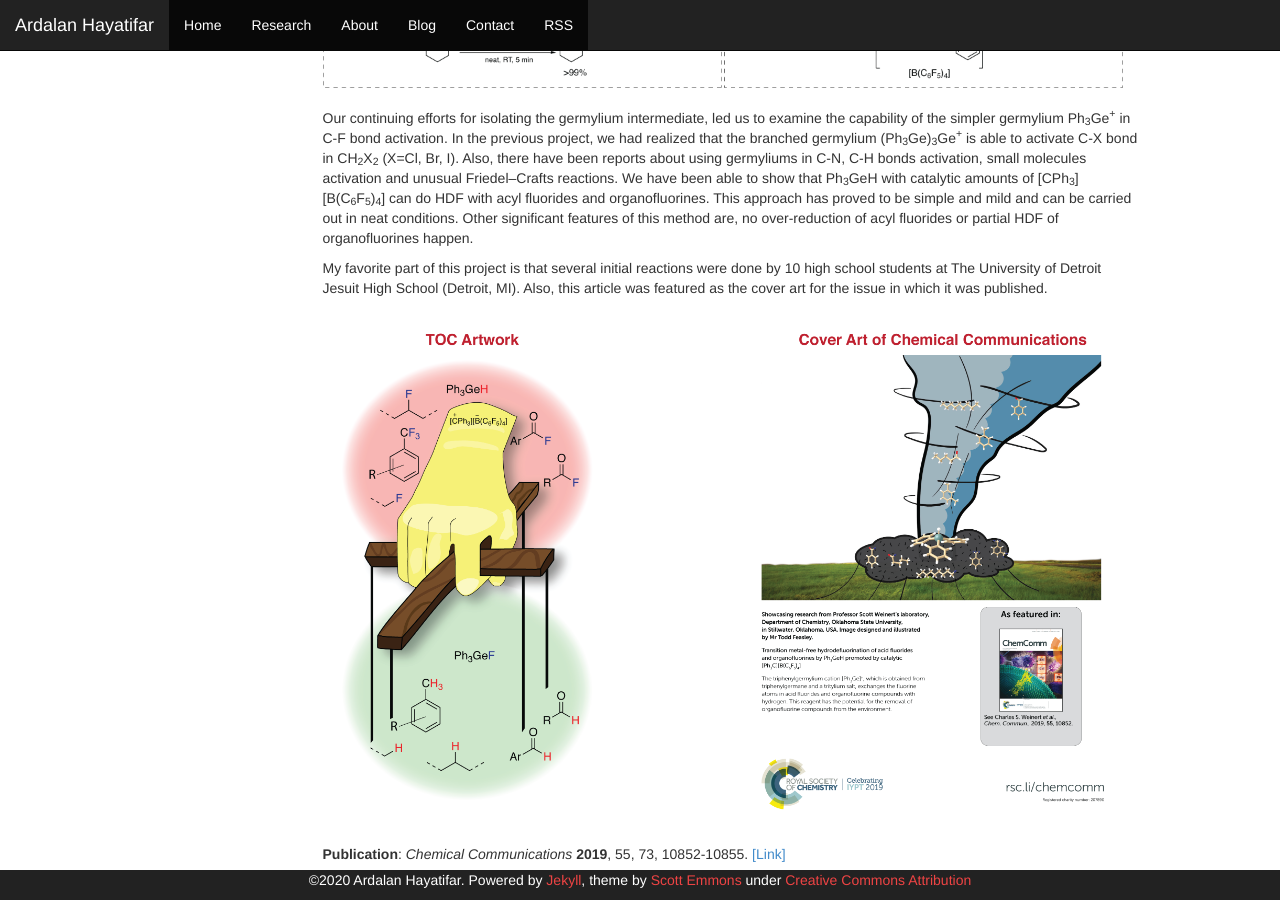
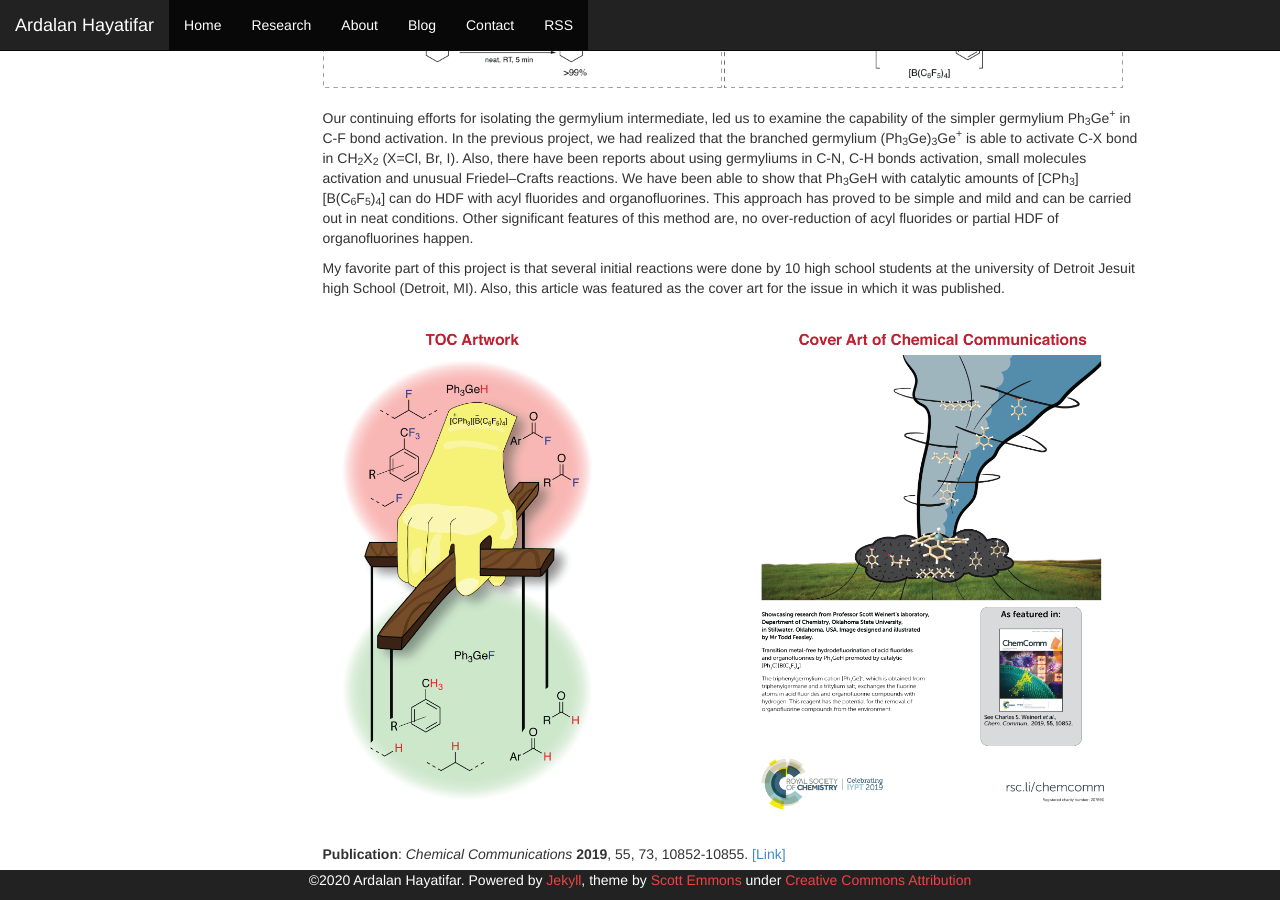
Before and after one commit to Ardalanhayatifar/ardalanhayatifar.github.io, a Jekyll site: the page built from research.html, in a window 1280 px wide and 900 px high, scrolled down 1663 px. Built offline with Jekyll 4.4.1, drawn with Linux system fonts in a browser that asks for light colours.

Commit message:
research summary2 completed

```diff
--- a/research.html
+++ b/research.html
@@ -39,7 +39,7 @@ We have been able to show that Ph<sub>3</sub>GeH with catalytic amounts of [CPh<
 acyl fluorides and organofluorines. This approach has proved to be simple and mild and can be carried out in neat conditions. Other significant
 features of this method are, no over-reduction of acyl fluorides or partial HDF of organofluorines happen.
 </p>
-<p <align=”justify”> My favorite part of this project is that several initial reactions were done by 10 high school students at The University of Detroit Jesuit High School (Detroit, MI).
+<p <align=”justify”> My favorite part of this project is that several initial reactions were done by 10 high school students at the university of Detroit Jesuit high School (Detroit, MI).
 Also, this article was featured as the cover art for the issue in which it was published.
 </p>
 <br />
```
